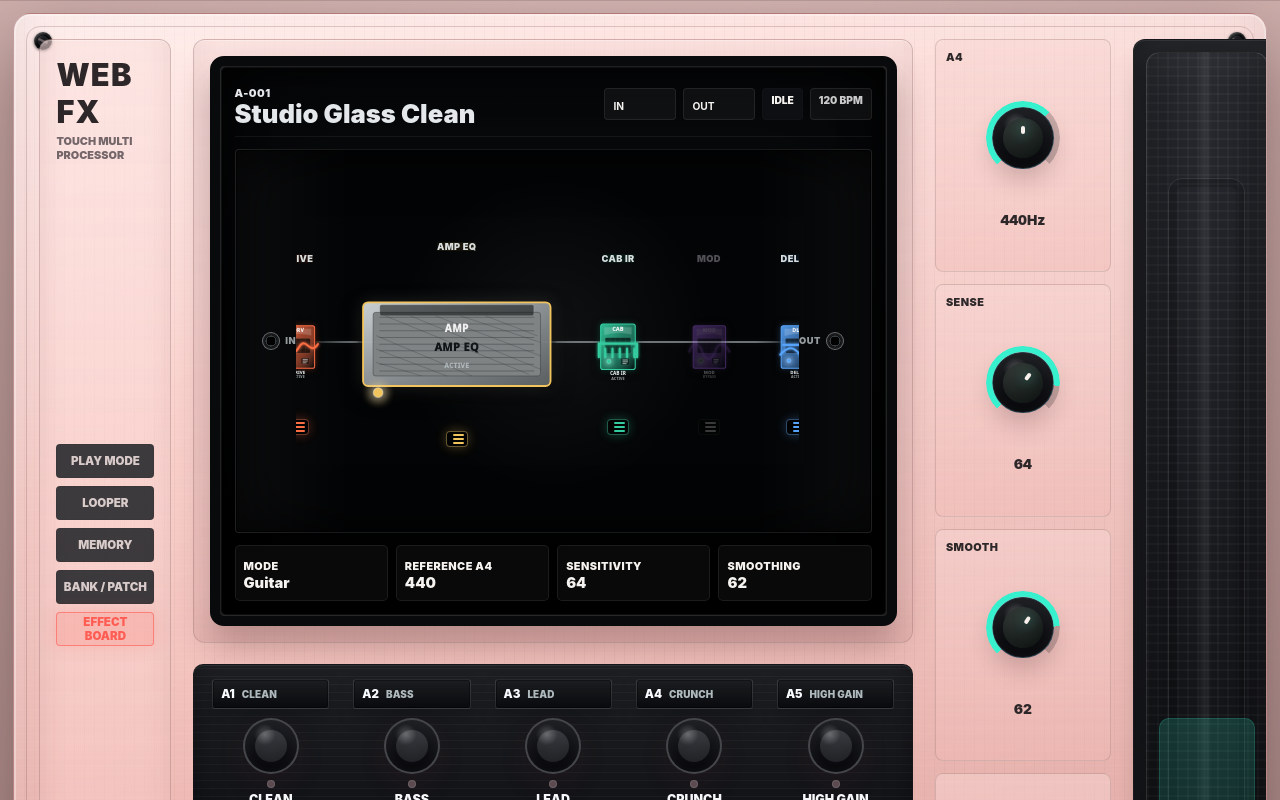
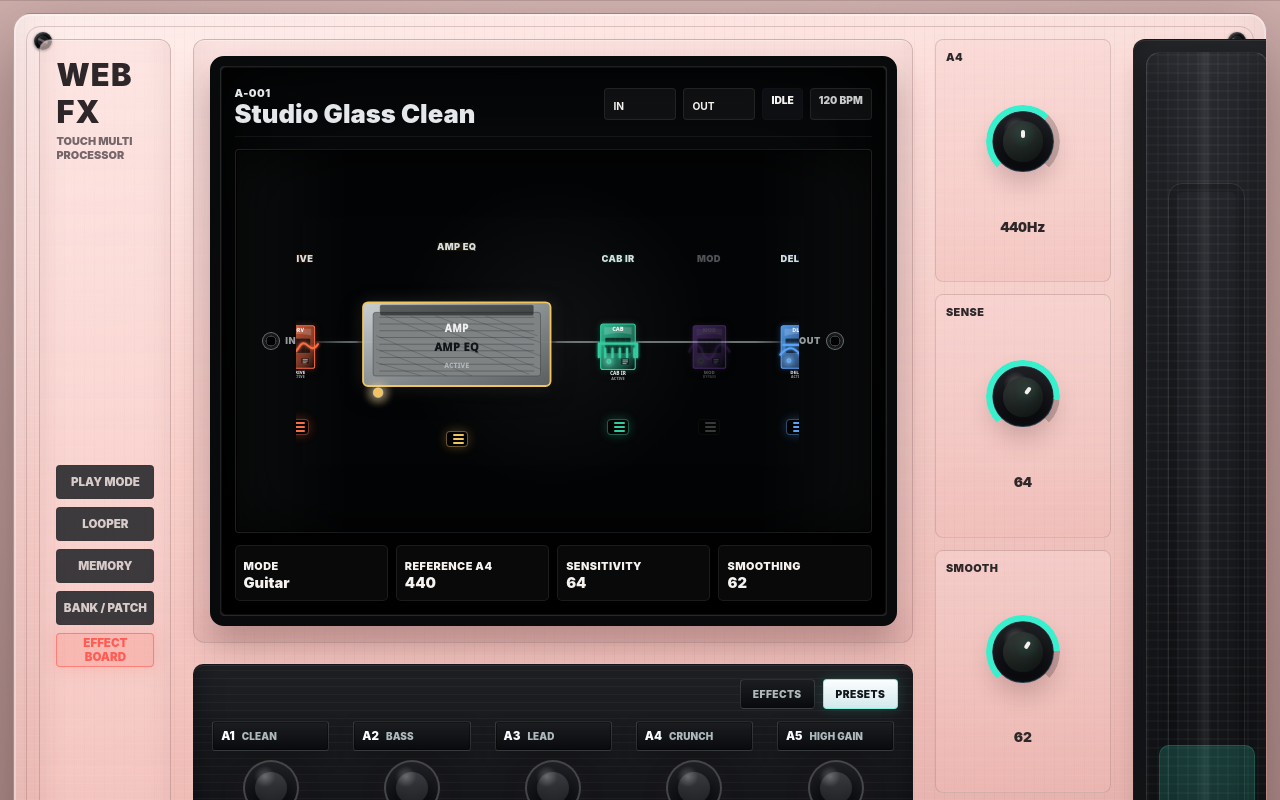
Before and after one commit to kimyounggaur/Guitar-Muti-Effector, a React (Vite) app: page / in a window 1280 px wide. Shown: the top 800 px of the page. Built offline with nearby package versions, Linux system fonts and the light colour scheme.

Commit message:
Add stomp switch mode controls

```diff
--- a/src/App.tsx
+++ b/src/App.tsx
@@ -7,7 +7,11 @@ import CentralScreen from './components/hardware/CentralScreen';
 import ControlKnobPanel from './components/hardware/ControlKnobPanel';
 import EffectChainDisplay from './components/hardware/EffectChainDisplay';
 import ExpressionPedal from './components/hardware/ExpressionPedal';
-import FootSwitchPanel, { STOMP_PRESET_CATEGORIES, type StompPresetCategory } from './components/hardware/FootSwitchPanel';
+import FootSwitchPanel, {
+  STOMP_PRESET_CATEGORIES,
+  type StompPresetCategory,
+  type StompSwitchMode,
+} from './components/hardware/FootSwitchPanel';
 import HardwareFrame from './components/hardware/HardwareFrame';
 import LeftModePanel from './components/hardware/LeftModePanel';
 import LcdPresetGrid from './components/hardware/LcdPresetGrid';
@@ -23,6 +27,7 @@ import { useTempoStore } from './store/tempoStore';
 function App() {
   const audioEngineRef = useRef(new AudioEngine());
   const [activePresetCategory, setActivePresetCategory] = useState<StompPresetCategory | null>(null);
+  const [stompSwitchMode, setStompSwitchMode] = useState<StompSwitchMode>('presets');
   const isAudioReady = useAudioStore((state) => state.isAudioReady);
   const isConnecting = useAudioStore((state) => state.isConnecting);
   const selectedDeviceId = useAudioStore((state) => state.selectedDeviceId);
@@ -76,6 +81,10 @@ function App() {
         ? presets.filter((preset) => isPresetInStompCategory(preset, activePresetCategory))
         : [],
     [activePresetCategory, presets],
+  );
+  const footSwitchEffectPedals = useMemo(
+    () => pedals.filter((pedal) => pedal.type !== 'tuner').slice(0, STOMP_PRESET_CATEGORIES.length),
+    [pedals],
   );
 
   useEffect(() => {
@@ -223,6 +232,14 @@ function App() {
     useTempoStore.getState().tapTempo();
   }, []);
 
+  const handleStompSwitchModeChange = useCallback((mode: StompSwitchMode) => {
+    setStompSwitchMode(mode);
+
+    if (mode === 'effects') {
+      setActivePresetCategory(null);
+    }
+  }, []);
+
   const handleChainRebuild = useCallback(
     (pedals: Pedal[]) => {
       try {
@@ -241,6 +258,34 @@ function App() {
   const handlePedalParam = useCallback((pedalId: string, paramName: string, value: PedalParamValue) => {
     audioEngineRef.current.setPedalParam(pedalId, paramName, value);
   }, []);
+
+  const handleFootSwitchEffectToggle = useCallback(
+    (pedalId: string) => {
+      const pedalStore = usePedalStore.getState();
+      const pedal = pedalStore.pedals.find((item) => item.id === pedalId);
+
+      if (!pedal) {
+        return;
+      }
+
+      pedalStore.setSelectedPedal(pedalId);
+
+      if (pedal.enabled && !pedal.bypassed) {
+        pedalStore.togglePedal(pedalId);
+      } else {
+        if (!pedal.enabled) {
+          pedalStore.togglePedal(pedalId);
+        }
+
+        if (pedal.bypassed) {
+          pedalStore.setPedalBypass(pedalId, false);
+        }
+      }
+
+      window.requestAnimationFrame(() => handleChainRebuild(usePedalStore.getState().pedals));
+    },
+    [handleChainRebuild],
+  );
 
   const handlePrepareUploadedAudio = useCallback(
     async (audioElement: HTMLAudioElement) => {
@@ -348,9 +393,14 @@ function App() {
         }
         footSwitchPanel={
           <FootSwitchPanel
+            mode={stompSwitchMode}
             activeCategory={activePresetCategory}
             categoryCounts={presetCategoryCounts}
+            effectPedals={footSwitchEffectPedals}
+            selectedPedalId={selectedPedalId}
+            onModeChanged={handleStompSwitchModeChange}
             onCategorySelected={setActivePresetCategory}
+            onEffectPedalToggled={handleFootSwitchEffectToggle}
           />
         }
         rightUtilityPanel={
--- a/src/components/hardware/FootSwitchPanel.tsx
+++ b/src/components/hardware/FootSwitchPanel.tsx
@@ -1,3 +1,5 @@
+import type { Pedal } from '../../audio/types';
+
 export const STOMP_PRESET_CATEGORIES = [
   'Clean',
   'Bass',
@@ -12,41 +14,102 @@ export const STOMP_PRESET_CATEGORIES = [
 ] as const;
 
 export type StompPresetCategory = (typeof STOMP_PRESET_CATEGORIES)[number];
+export type StompSwitchMode = 'effects' | 'presets';
 
 type FootSwitchPanelProps = {
   categories?: readonly StompPresetCategory[];
+  mode: StompSwitchMode;
   activeCategory: StompPresetCategory | null;
   categoryCounts: Record<string, number>;
+  effectPedals: Pedal[];
+  selectedPedalId: string | null;
+  onModeChanged: (mode: StompSwitchMode) => void;
   onCategorySelected: (category: StompPresetCategory) => void;
+  onEffectPedalToggled: (pedalId: string) => void;
 };
 
 function FootSwitchPanel({
   categories = STOMP_PRESET_CATEGORIES,
+  mode,
   activeCategory,
   categoryCounts,
+  effectPedals,
+  selectedPedalId,
+  onModeChanged,
   onCategorySelected,
+  onEffectPedalToggled,
 }: FootSwitchPanelProps) {
+  const switchCount = Math.max(categories.length, effectPedals.length);
+
   return (
-    <section className="foot-switch-panel preset-stomp-panel" aria-label="Preset stomp switches">
-      {categories.map((category, index) => {
-        const active = activeCategory === category;
+    <section className={`foot-switch-panel preset-stomp-panel is-${mode}-mode`} aria-label="Stomp switches">
+      <div className="stomp-mode-toggle-row" aria-label="Stomp switch mode">
+        <button
+          type="button"
+          className={mode === 'effects' ? 'is-active' : ''}
+          onClick={() => onModeChanged('effects')}
+          aria-pressed={mode === 'effects'}
+        >
+          Effects
+        </button>
+        <button
+          type="button"
+          className={mode === 'presets' ? 'is-active' : ''}
+          onClick={() => onModeChanged('presets')}
+          aria-pressed={mode === 'presets'}
+        >
+          Presets
+        </button>
+      </div>
+
+      {Array.from({ length: switchCount }).map((_, index) => {
+        const category = categories[index];
+        const pedal = effectPedals[index];
+        const isEffectMode = mode === 'effects';
+        const switchName = isEffectMode ? pedal?.name ?? 'EMPTY' : category ?? 'EMPTY';
+        const active = isEffectMode ? Boolean(pedal?.enabled && !pedal.bypassed) : activeCategory === category;
+        const selected = isEffectMode ? selectedPedalId === pedal?.id : active;
         const switchLabel = getSwitchLabel(index);
+        const statusText = isEffectMode
+          ? pedal
+            ? pedal.enabled
+              ? pedal.bypassed
+                ? 'bypass'
+                : 'active'
+              : 'off'
+            : 'unmapped'
+          : `${categoryCounts[category] ?? 0} presets`;
+        const handleClick = () => {
+          if (isEffectMode) {
+            if (pedal) {
+              onEffectPedalToggled(pedal.id);
+            }
+            return;
+          }
+
+          if (category) {
+            onCategorySelected(category);
+          }
+        };
 
         return (
           <button
-            key={category}
+            key={isEffectMode ? pedal?.id ?? `effect-empty-${index}` : category ?? `preset-empty-${index}`}
             type="button"
-            className={`hardware-footswitch stomp-category-switch ${active ? 'is-on is-selected' : ''}`}
-            onClick={() => onCategorySelected(category)}
+            className={`hardware-footswitch stomp-category-switch ${active ? 'is-on' : ''} ${
+              selected ? 'is-selected' : ''
+            } ${isEffectMode ? 'is-effect-assigned' : ''}`}
+            onClick={handleClick}
             aria-pressed={active}
+            disabled={isEffectMode ? !pedal : !category}
           >
             <span className="stomp-label-strip">
               <b>{switchLabel}</b>
-              <em>{category}</em>
+              <em>{switchName}</em>
             </span>
             <span className="footswitch-led" aria-hidden="true" />
-            <strong>{category}</strong>
-            <small>{categoryCounts[category] ?? 0} presets</small>
+            <strong>{switchName}</strong>
+            <small>{statusText}</small>
           </button>
         );
       })}
--- a/src/styles/hardware.css
+++ b/src/styles/hardware.css
@@ -3379,6 +3379,38 @@
     inset 0 -18px 28px rgba(0, 0, 0, 0.38);
 }
 
+.stomp-mode-toggle-row {
+  grid-column: 1 / -1;
+  display: flex;
+  justify-content: flex-end;
+  gap: 8px;
+}
+
+.stomp-mode-toggle-row button {
+  min-height: 30px;
+  border: 1px solid rgba(255, 255, 255, 0.14);
+  border-radius: 4px;
+  background:
+    linear-gradient(180deg, rgba(255, 255, 255, 0.08), transparent),
+    #080a0d;
+  color: #aeb9bd;
+  cursor: pointer;
+  font-size: 0.64rem;
+  font-weight: 950;
+  letter-spacing: 0.04em;
+  padding: 0 12px;
+  text-transform: uppercase;
+}
+
+.stomp-mode-toggle-row button.is-active {
+  border-color: rgba(54, 240, 206, 0.58);
+  background:
+    linear-gradient(180deg, rgba(255, 255, 255, 0.84), rgba(210, 232, 236, 0.92)),
+    #e9f4f6;
+  color: #11161a;
+  box-shadow: 0 0 14px rgba(54, 240, 206, 0.16);
+}
+
 .stomp-category-switch {
   min-height: 126px;
   gap: 6px;
@@ -3437,10 +3469,14 @@
 
 .stomp-category-switch strong {
   order: 4;
+  max-width: 100%;
+  overflow: hidden;
   color: #f6f7f8;
   font-size: 0.78rem;
   font-weight: 950;
+  text-overflow: ellipsis;
   text-transform: uppercase;
+  white-space: nowrap;
 }
 
 .stomp-category-switch small {
@@ -3449,6 +3485,23 @@
   font-size: 0.64rem;
   font-weight: 950;
   text-transform: uppercase;
+}
+
+.stomp-category-switch:disabled {
+  cursor: default;
+  opacity: 0.42;
+}
+
+.preset-stomp-panel.is-effects-mode .stomp-category-switch.is-effect-assigned .stomp-label-strip {
+  border-color: color-mix(in srgb, var(--skin-mint) 18%, rgba(255, 255, 255, 0.13));
+}
+
+.preset-stomp-panel.is-effects-mode .stomp-category-switch.is-effect-assigned small {
+  color: #aeb9bd;
+}
+
+.preset-stomp-panel.is-effects-mode .stomp-category-switch.is-on small {
+  color: var(--skin-mint);
 }
 
 .stomp-category-switch.is-selected .stomp-label-strip {
```
